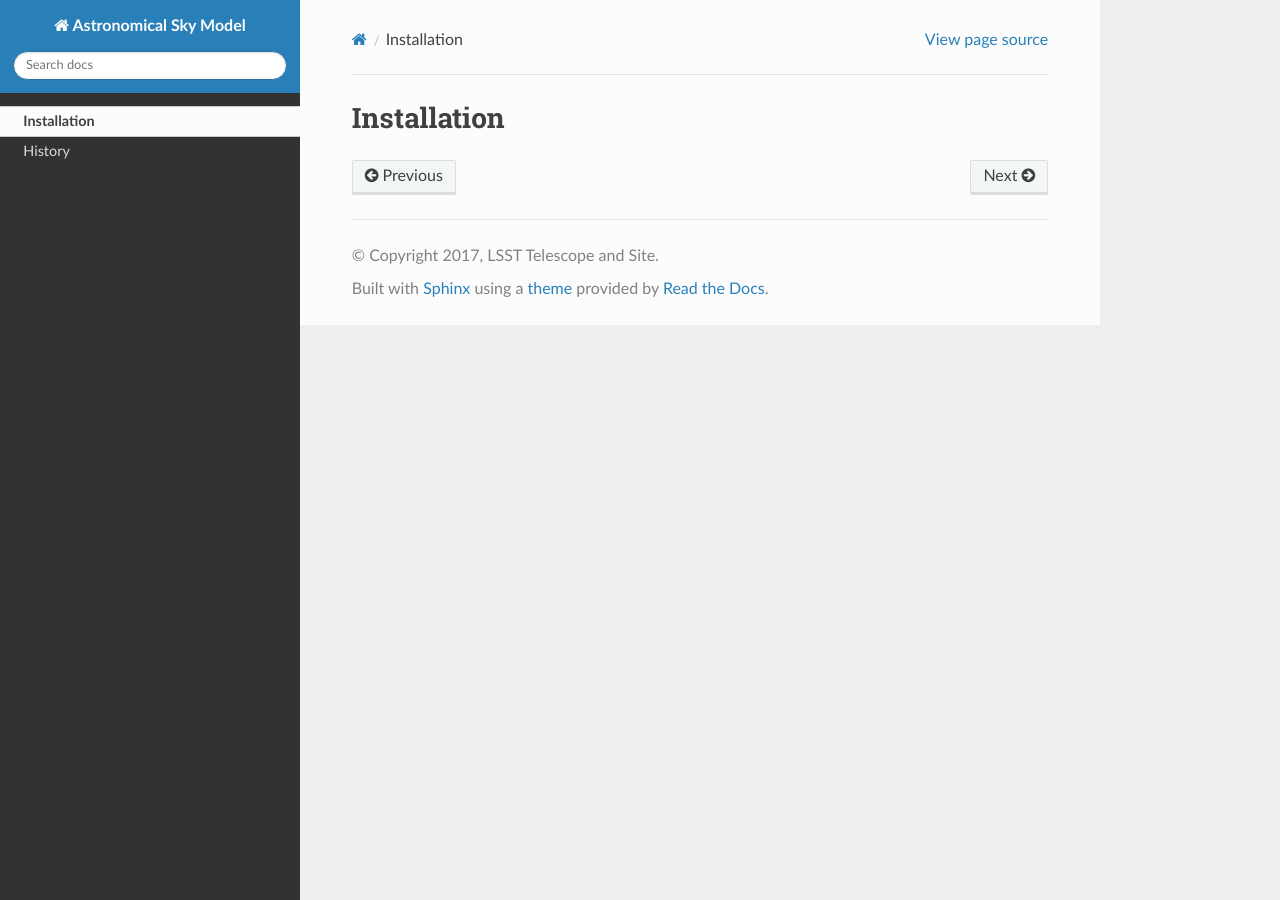
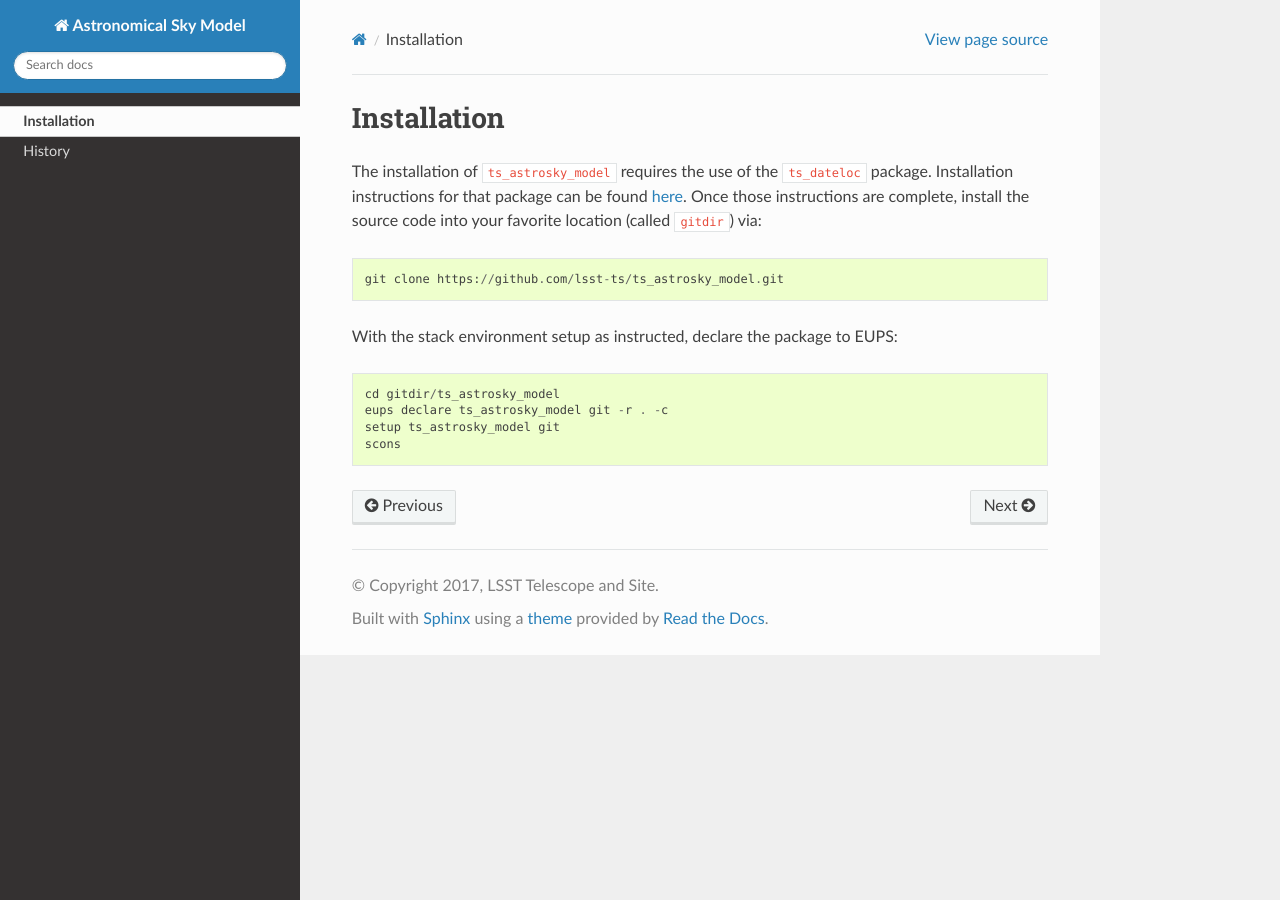
Before and after one commit to lsst-ts/ts_astrosky_model, a Sphinx documentation site: the page built from doc/installation.rst, in a window 1280 px wide. Built offline with Sphinx 7.4.7 and the Read the Docs theme 2.0.0, drawn with Linux system fonts in a browser that asks for light colours; the version number could not be read and is left out.

Commit message:
Adding installation docs.

```diff
--- a/doc/installation.rst
+++ b/doc/installation.rst
@@ -1,3 +1,14 @@
 ============
 Installation
 ============
+
+The installation of ``ts_astrosky_model`` requires the use of the ``ts_dateloc`` package. Installation instructions for that package can be found `here <https://github.com/lsst-ts/ts_dateloc/blob/master/doc/installation.rst>`_. Once those instructions are complete, install the source code into your favorite location (called ``gitdir``) via::
+
+	git clone https://github.com/lsst-ts/ts_astrosky_model.git
+
+With the stack environment setup as instructed, declare the package to EUPS::
+
+	cd gitdir/ts_astrosky_model
+	eups declare ts_astrosky_model git -r . -c
+	setup ts_astrosky_model git
+	scons
```
